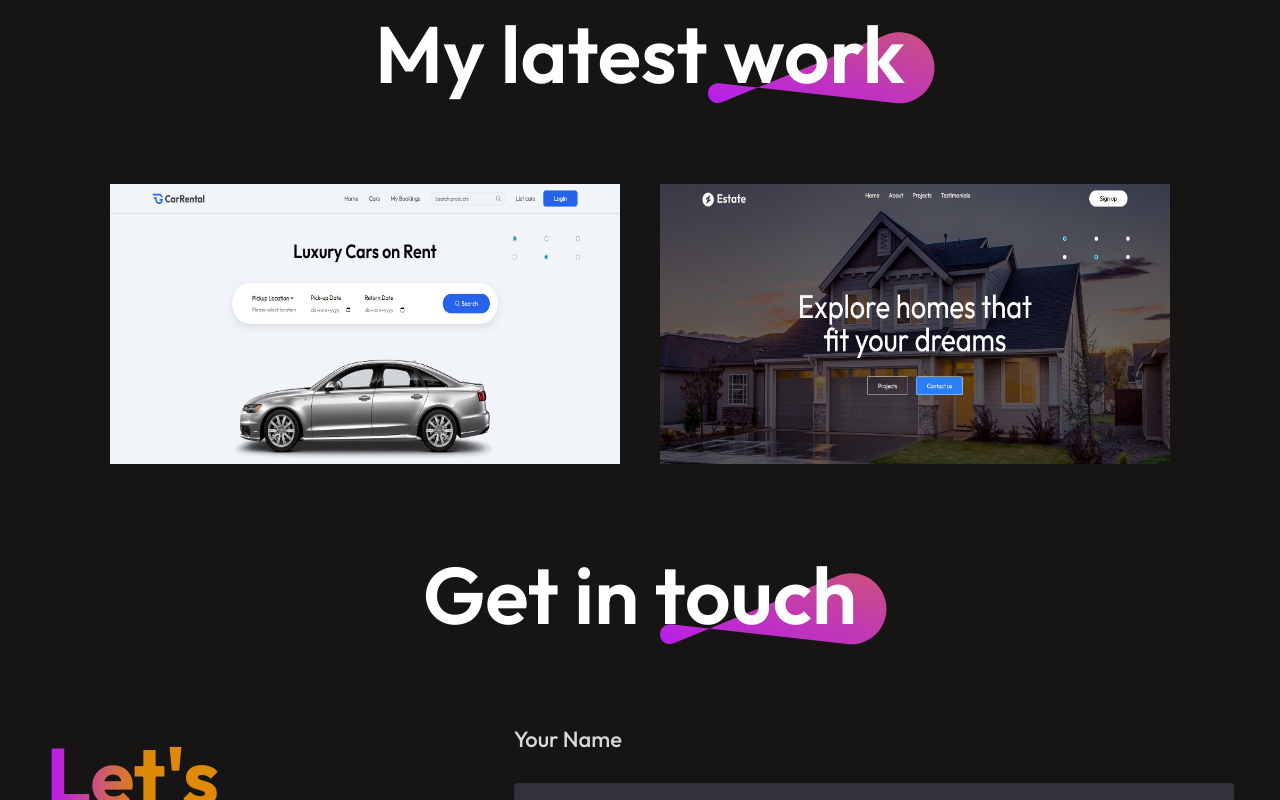
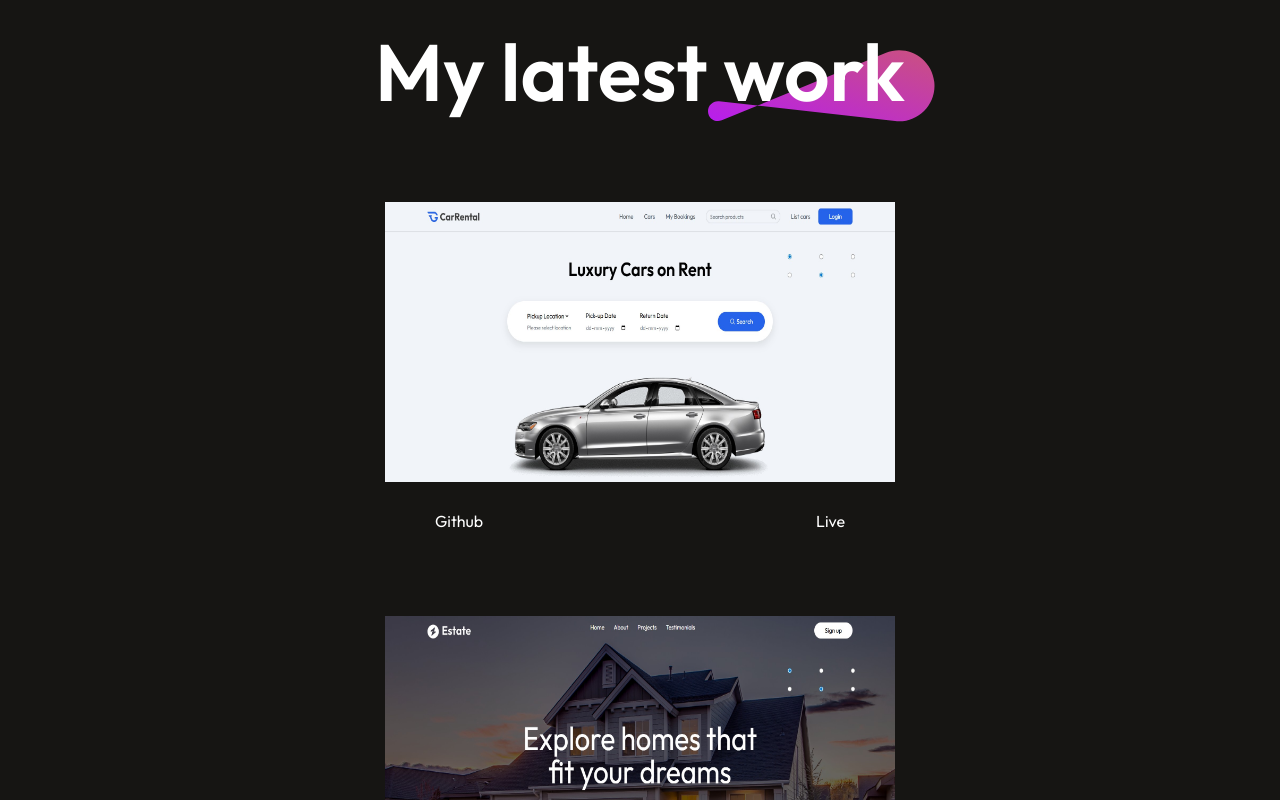
Before and after one commit to AFFAN-AHMAD/affan-portfolio, a React (Vite) app: page / in a window 1280 px wide. Shown: the part 2000-2800 px from the top of the page. Built offline with nearby package versions, Linux system fonts and the light colour scheme.

Commit message:
portfolio done

```diff
--- a/src/assets/mywork_data.js
+++ b/src/assets/mywork_data.js
@@ -10,11 +10,15 @@ const mywork_data = [
     w_no: 1,
     w_name: "Web design",
     w_img: project1_img,
+    w_github: "https://github.com/AFFAN-AHMAD/carRental-client",
+    w_live: "https://car-rental-project-by-affan.netlify.app/",
   },
   {
     w_no: 2,
     w_name: "Web design",
     w_img: project2_img,
+    w_github: "https://github.com/AFFAN-AHMAD/real-estate",
+    w_live: "https://real-estate-project-by-affan.netlify.app/",
   },
   // {
   //   w_no: 3,
--- a/src/components/Contact/Contact.css
+++ b/src/components/Contact/Contact.css
@@ -117,6 +117,15 @@
   transition: 0.3s;
 }
 
+@media (max-width: 1500px) {
+  .contact-section {
+    display: flex;
+    /* border: 1px solid white; */
+    display: flex;
+    flex-direction: column;
+  }
+}
+
 @media (max-width: 768px) {
   .contact {
     gap: 50px;
@@ -153,7 +162,7 @@
   }
 
   .contact-right {
-    border: 1px solid red;
+    /* border: 1px solid red; */
     width: 400px;
   }
   .contact-right input {
--- a/src/components/MyWork/MyWork.css
+++ b/src/components/MyWork/MyWork.css
@@ -68,6 +68,41 @@
     grid-template-columns: 1fr 1fr;
   }
 }
+.mywork-project-buttons {
+  display: flex;
+  justify-content: space-between;
+}
+.mywork-project-buttons button:first-child {
+  /* border: 5px solid red; */
+  color: white;
+  background: linear-gradient(267deg, #da7c25 0.36%, #b923e1 102.6%);
+  padding: 20px 40px;
+  border-radius: 50px;
+}
+.mywork-project-buttons a {
+  text-decoration: none;
+  color: white;
+  padding: 20px 40px;
+}
+
+.mywork-project-buttons a {
+  padding: 25px 50px;
+  border-radius: 50px;
+  /* border: 2px solid #fff; */
+  cursor: pointer;
+}
+.mywork-project-buttons button:last-child a {
+  text-decoration: none;
+  color: black;
+  padding: 20px 40px;
+}
+
+@media (max-width: 1300px) {
+  .mywork-container {
+    grid-template-columns: 1fr;
+    gap: 60px;
+  }
+}
 
 @media (max-width: 768px) {
   .mywork {
@@ -85,10 +120,10 @@
     width: 130px;
     margin-right: -20px;
   }
-  .mywork-container {
+  /* .mywork-container {
     grid-template-columns: 1fr 1fr;
     gap: 30px;
-  }
+  } */
   .mywork-container img {
     width: 100%;
     height: 100%;
--- a/src/components/MyWork/MyWork.jsx
+++ b/src/components/MyWork/MyWork.jsx
@@ -12,7 +12,21 @@ const MyWork = () => {
       </div>
       <div className="mywork-container">
         {mywork_data.map((work, index) => {
-          return <img key={index} src={work.w_img} />;
+          return (
+            <div className="mywork-project">
+              <img key={index} src={work.w_img} />
+              <div className="mywork-project-buttons">
+                <a href={work.w_github} target="blank">
+                  {/* <button>Github</button> */}
+                  Github
+                </a>
+                <a href={work.w_live} target="blank">
+                  {/* <button>Live</button> */}
+                  Live
+                </a>
+              </div>
+            </div>
+          );
         })}
       </div>
       {/* <div className="mywork-showmore">
--- a/src/components/Navbar/Navbar.jsx
+++ b/src/components/Navbar/Navbar.jsx
@@ -1,6 +1,6 @@
 import React, { useRef, useState } from "react";
 import "./Navbar.css";
-import logo from "../../assets/logo.svg";
+import logo from "../../assets/logo.png";
 import underline from "../../assets/nav_underline.svg";
 import AnchorLink from "react-anchor-link-smooth-scroll";
 import menu_open from "../../assets/menu_open.svg";
```
Also changed, not shown: src/assets/logo.png (added).
